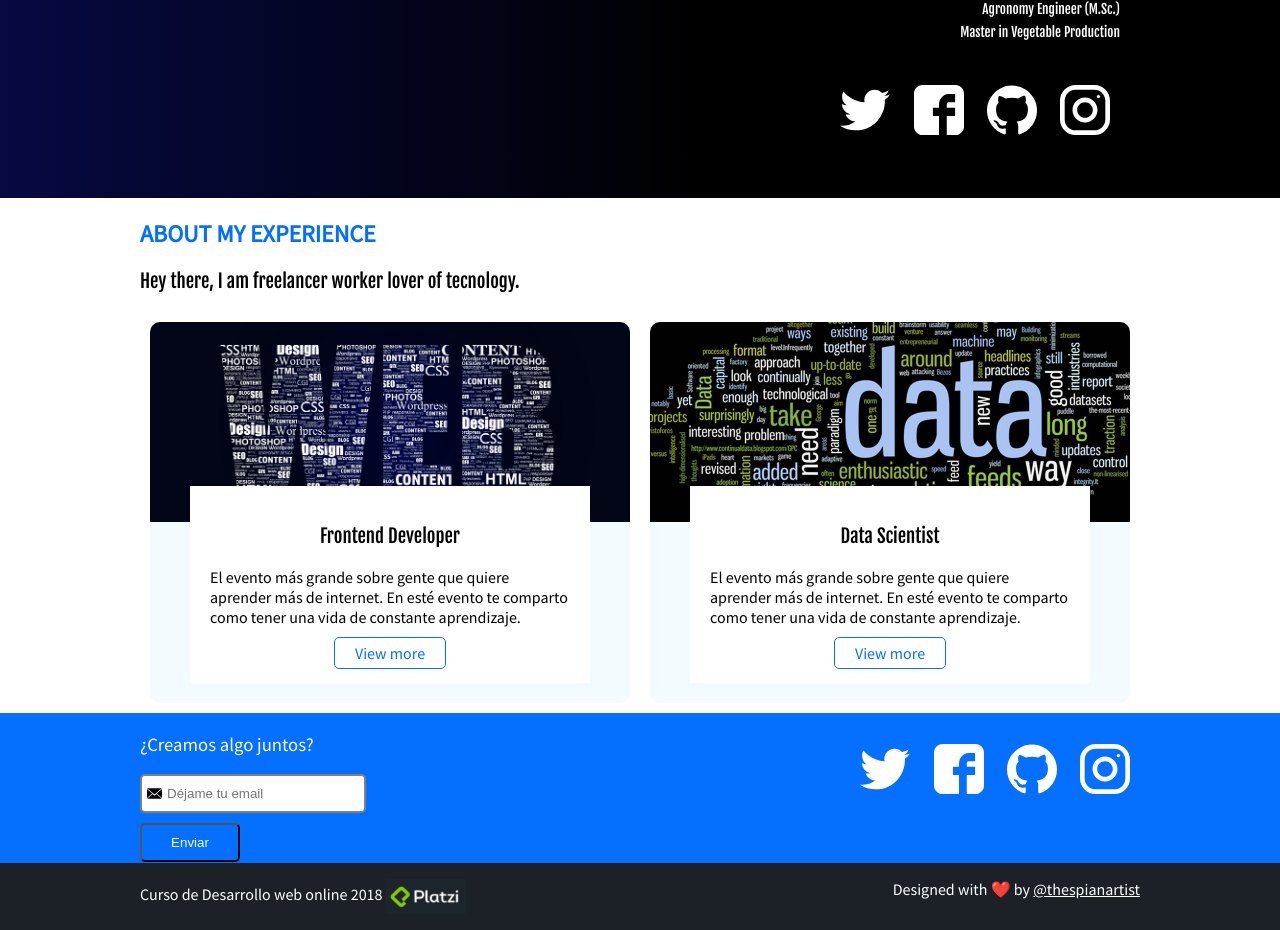
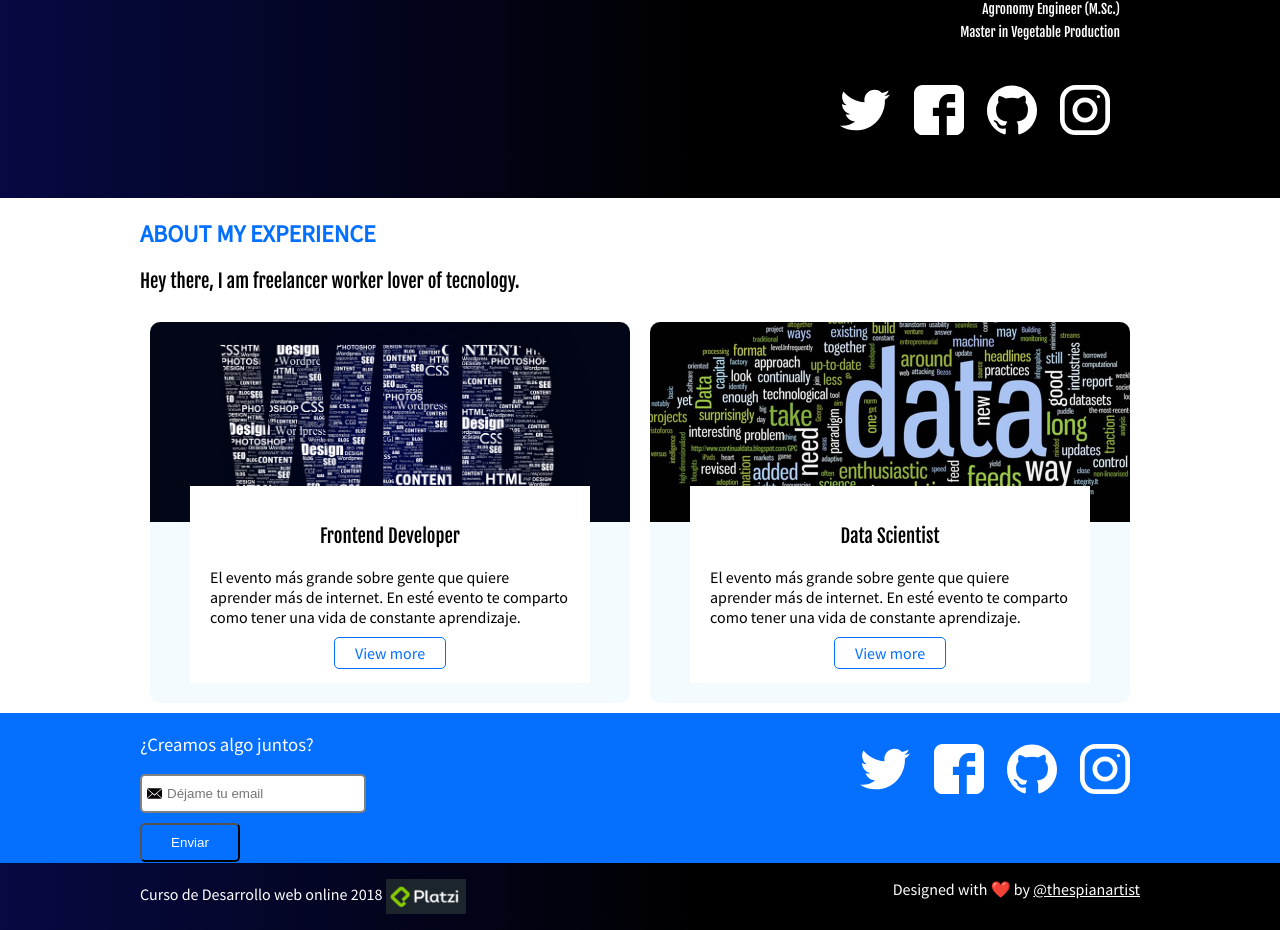
Before and after one commit to santiagodiez/SantiagoDiez.github.io, a plain HTML site: page index.html in a window 1280 px wide. Shown: the part 102-1032 px from the top of the page. Drawn offline with Linux system fonts and the light colour scheme.

Commit message:
cambie color footer

```diff
--- a/css/estilos.css
+++ b/css/estilos.css
@@ -272,7 +272,7 @@ figure {
 
 .footer {
   color: white;
-  background-color: #1b2127;
+  background: linear-gradient(to right, rgba(6,9,66,1) 0%, rgba(0,0,0,1) 55%, rgba(0,0,0,1) 100%);
   display: flex;
   align-items: center;
   justify-content: space-between;
@@ -335,9 +335,6 @@ figure {
   align-items: center;
   justify-content: space-between;
   flex-wrap: wrap;
-}
-
-.social {
 }
 
 .social-link {
```
